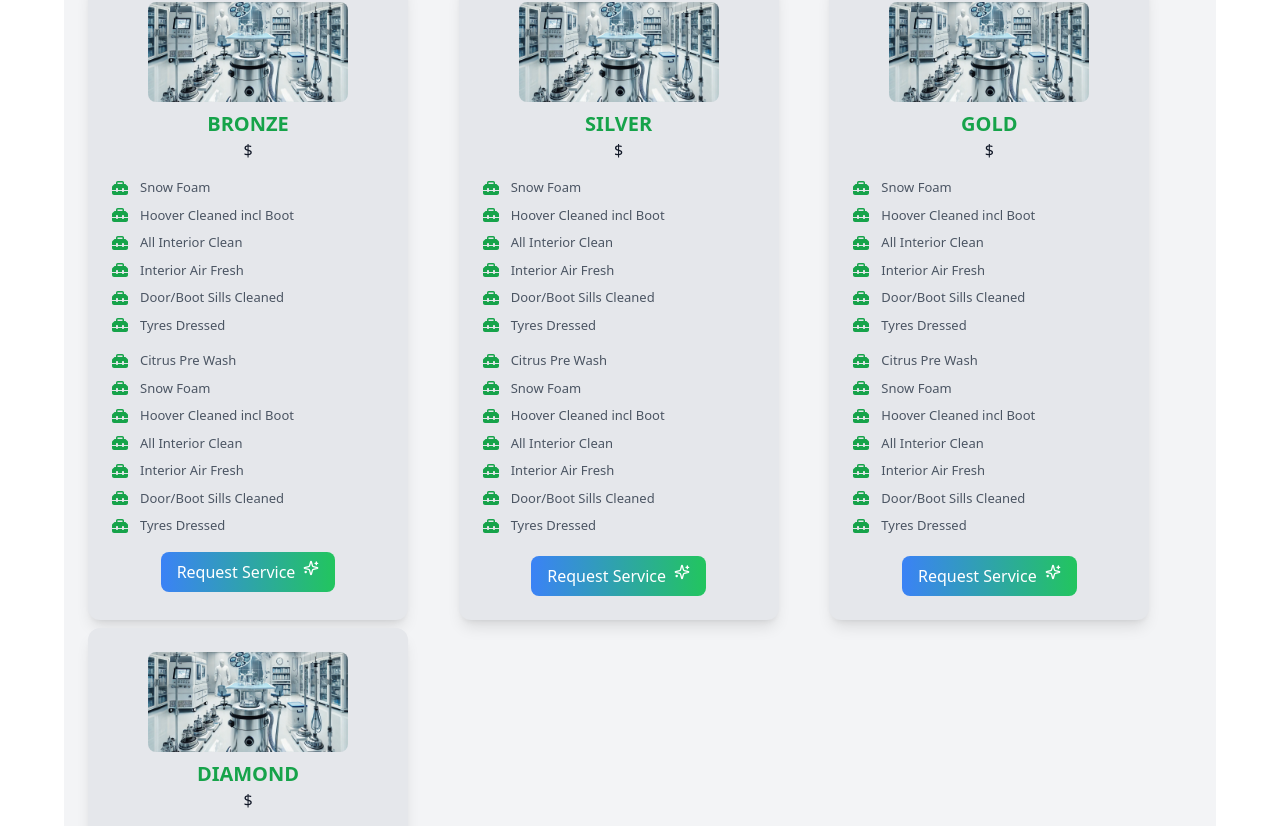
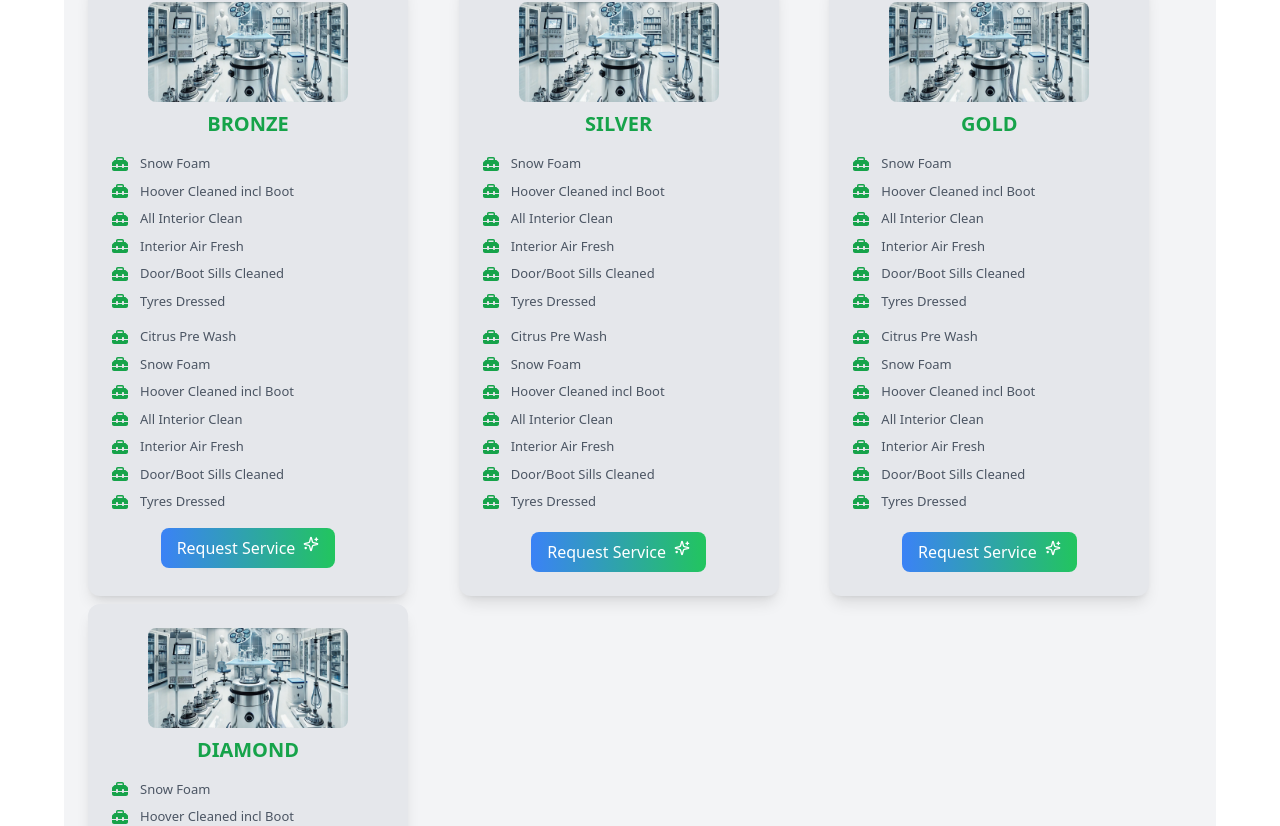
Before and after one commit to judeokpe/cleanerweb, a Next.js app: page / in a window 1280 px wide. Shown: the part 3016-3842 px from the top of the page. Built offline with nearby package versions, Linux system fonts and the light colour scheme; no server answers; the database is empty.

Commit message:
session-admin

```diff
--- a/app/components/TextCard.tsx
+++ b/app/components/TextCard.tsx
@@ -26,7 +26,7 @@ function TextCard({ price, subPackage, imgUrl}:TextCard) {
             </div>
       <div className="mt-2 text-center">
               <h3 className="text-xl font-semibold text-green-600 uppercase">{subPackage}</h3>
-              <h4>${price}</h4>
+              <h4>{price}</h4>
               <div className="mt-2 text-gray-600 dark:text-gray-300 text-[13px]">
 
                 <div className="my-4 space-y-2 text-gray-600 dark:text-gray-400">
```
